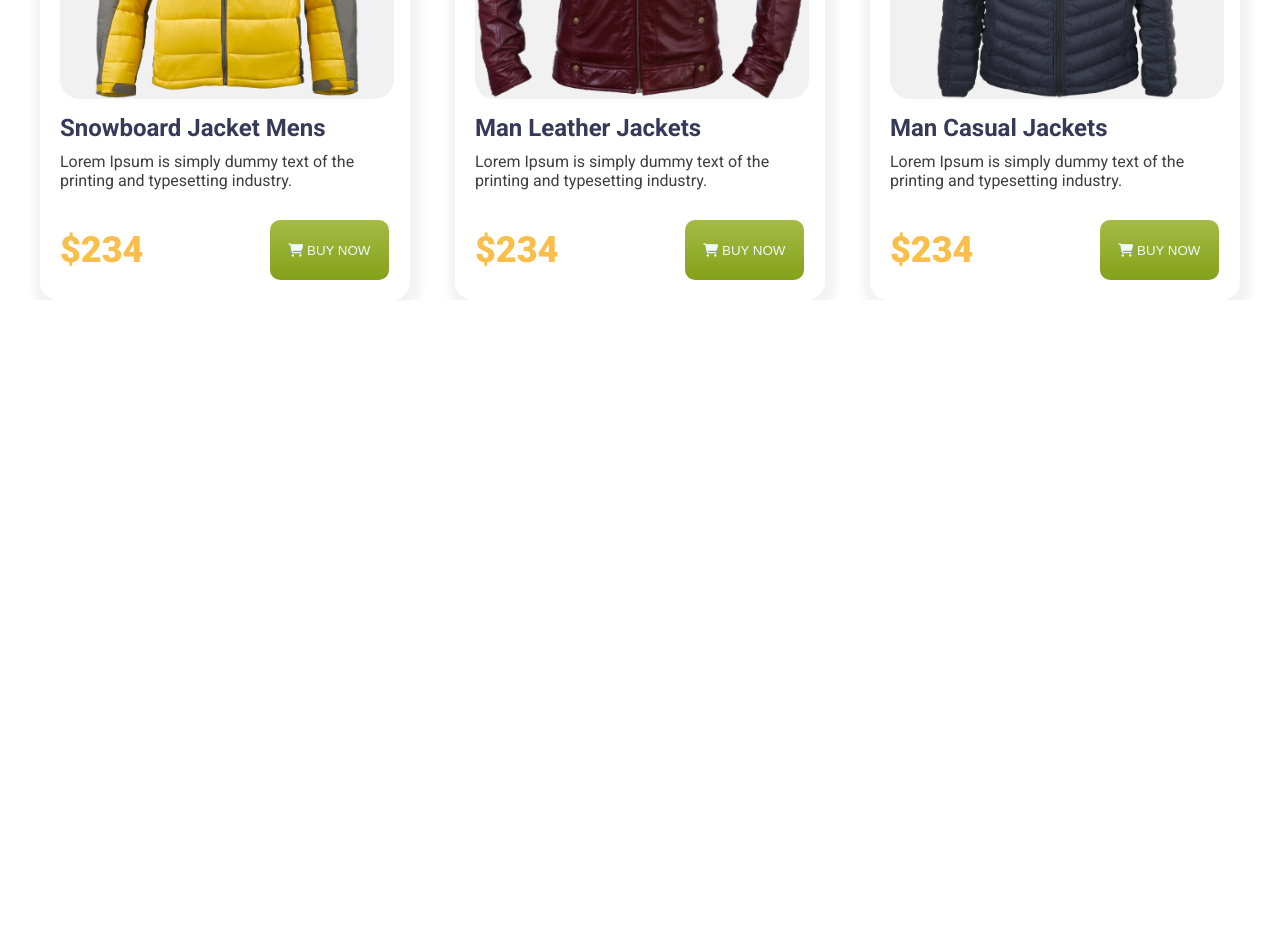
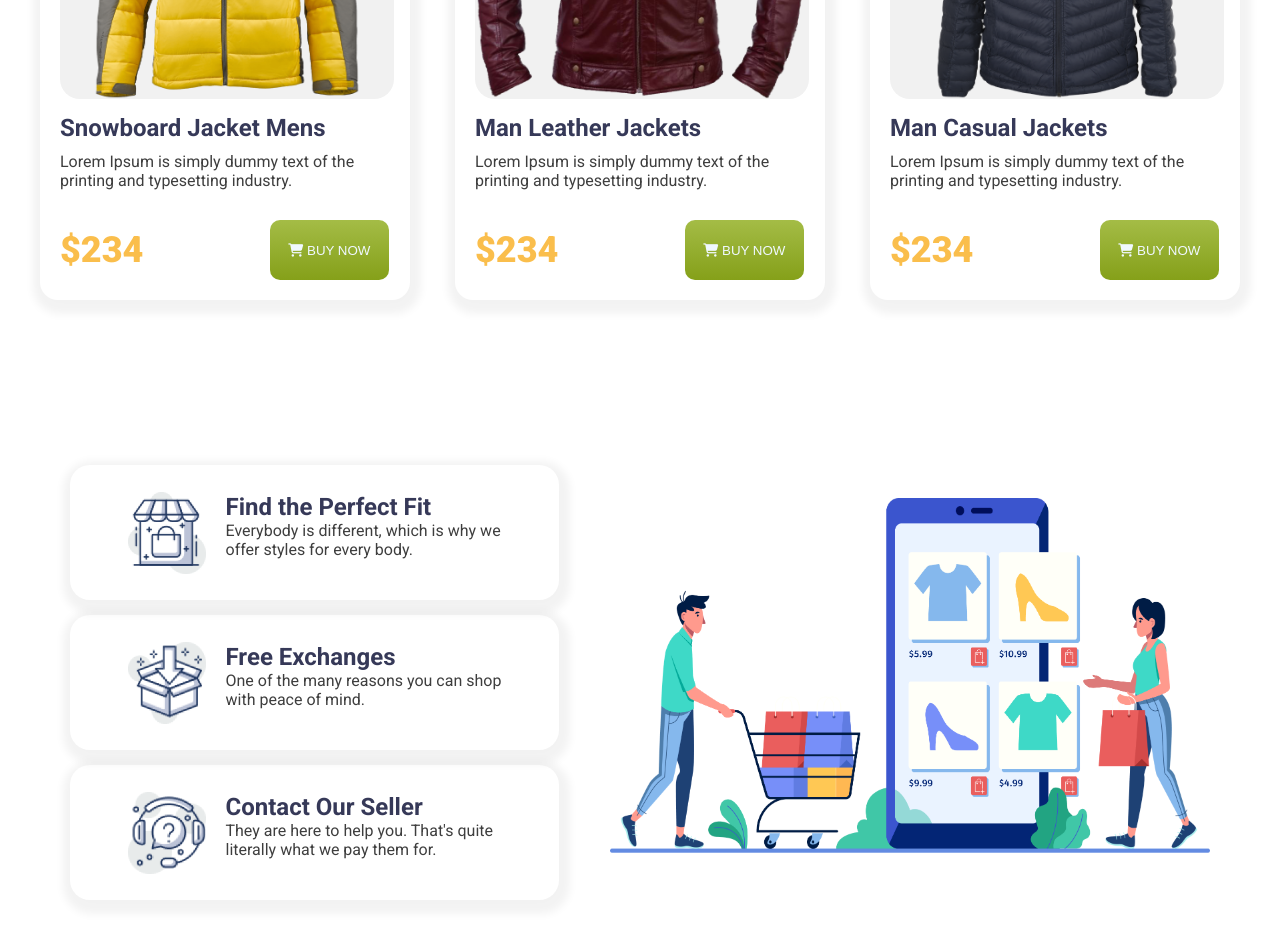
Before and after one commit to RMABID/penguin-fashion-abid, a plain HTML site: page imdex.html in a window 1280 px wide. Shown: the part 1765-2707 px from the top of the page. Before the commit the page ends 2065 px from the top, so only its background shows below. Drawn offline with Linux system fonts and the light colour scheme.

Commit message:
footer section commit

```diff
--- a/imdex.html
+++ b/imdex.html
@@ -123,6 +123,45 @@
                      </div>
                 </div>
             </div>
+
+            <div class="footer-section">
+                <div class="footer-container">
+                    <div class="footer-content">
+                        <div class="footer-logo">
+                            <img src="./icons/house.png" alt="">
+                        </div>
+                        <div class="title">
+                            <h1>Find the Perfect Fit</h1>
+                            <p>Everybody is different, which is why we
+                                offer styles for every body.</p>
+                        </div>
+                    </div>
+                    <div class="footer-content">
+                        <div class="footer-logo">
+                            <img src="./icons/box.png" alt="">
+                        </div>
+                        <div class="title">
+                            <h1>Free Exchanges</h1>
+                            <p>One of the many reasons you can shop
+                                with peace of mind.</p>
+                        </div>
+                    </div>
+                    <div class="footer-content">
+                        <div class="footer-logo">
+                            <img src="./icons/question.png" alt="">
+                        </div>
+                        <div class="title">
+                            <h1>Contact Our Seller</h1>
+                            <p>They are here to help you. That's quite
+                                literally what we pay them for.</p>
+                        </div>
+                    </div>
+                </div>
+
+                <div class="footer-image">
+                    <img src="./images/shopping.png" alt="">
+                </div>
+            </div>
         </section>
     </main>
 </body>
--- a/style.css
+++ b/style.css
@@ -151,3 +151,49 @@ header{
     font-size: 36px;
     color: rgb(250, 190, 76);
 }
+
+
+
+.footer-section{
+    margin-top: 150px;
+    margin-bottom: 150px;
+    display: flex;
+    justify-content: space-between;
+    align-items: center;
+    gap: 35px;
+}
+.footer-logo{
+    width: 78px;
+    height: 82px;
+}
+.footer-content{
+    width: 489px;
+    height: 135px;
+    border-radius: 20px;
+    box-shadow: 2px 5px 8px 9px rgba(0, 0, 0, 0.05);
+    display: flex;
+    justify-content: center;
+    align-items: center;
+    padding: 10px;
+    margin-top: 15px;
+    column-gap: 20px;
+
+}
+.title h1{
+    width: 206px;
+    height: 28px;
+    font-weight: 700;
+    font-size: 24px;
+    color: rgb(54, 57, 88);
+}
+.title p{
+    width: 276px;
+    height: 52px;
+    font-weight: 400;
+    font-family: 16px;
+    color: rgb(62, 62, 62);
+}
+.footer-image{
+    width: 600px;
+    height: 355px;
+}
```
